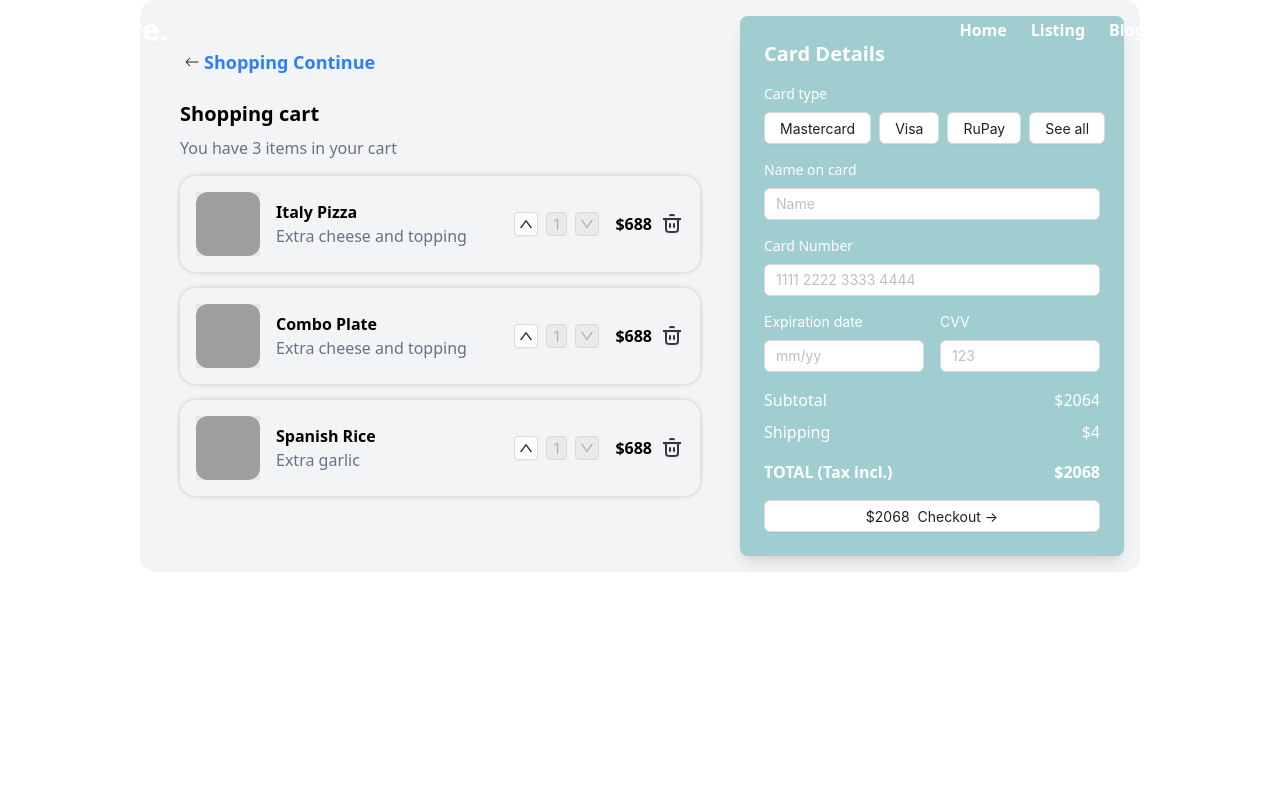
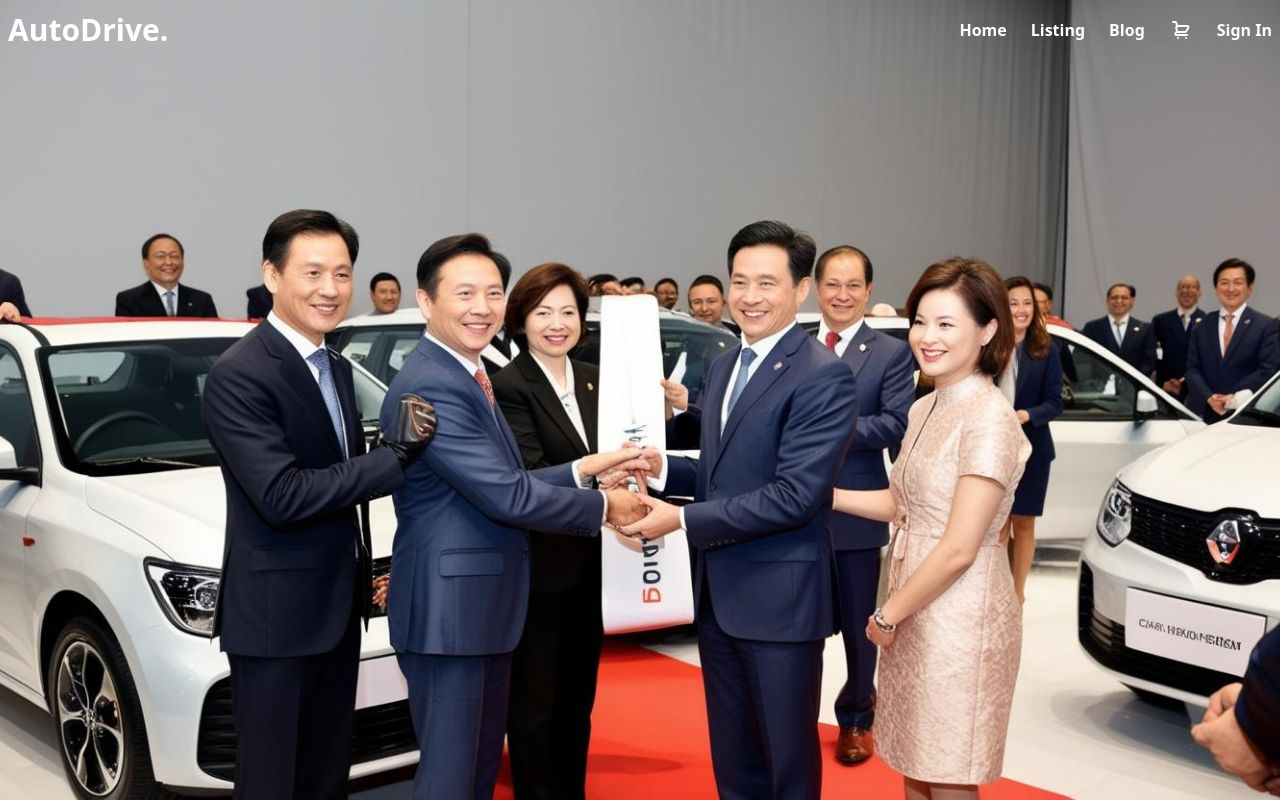
Before and after one commit to masterquanh06/auto-drive, a React (Vite) app: page /contact in a window 1280 px wide. Both pictures are taken after a click on the element 1180 px from the left and 30 px from the top of the page. Shown: the top 800 px of the page. Built offline with nearby package versions, Linux system fonts and the light colour scheme; grey boxes are pictures that could not be loaded.

Commit message:
fix bug header and add image listing , cart

```diff
--- a/src/Components/Header.tsx
+++ b/src/Components/Header.tsx
@@ -52,7 +52,7 @@ export default function Header() {
           Listing
         </NavLink>
         <NavLink
-          to="/about"
+          to="/blog"
           className={`cursor-pointer flex items-center ${isSticky ? "text-gray-700  hover:text-amber-800  transition duration-300" : "text-white hover:text-amber-800  transition duration-300"} `}
         >
           Blog
--- a/src/pages/cart/cart.tsx
+++ b/src/pages/cart/cart.tsx
@@ -1,9 +1,10 @@
-import {  Button, Input, Row, Col } from 'antd';
-import { Link } from 'react-router';
-import { useState } from 'react';
-import { UpOutlined, DownOutlined } from '@ant-design/icons';
-import TrashIcon from '../../Components/Icons/TrashIcon';
-import ArrowRight from '../../Components/Icons/ArrowRight';
+import { Button, Input, Row, Col } from "antd";
+import { Link } from "react-router";
+import { useState } from "react";
+import { UpOutlined, DownOutlined } from "@ant-design/icons";
+import TrashIcon from "../../Components/Icons/TrashIcon";
+import ArrowRight from "../../Components/Icons/ArrowRight";
+import CartCarImg from "../../assets/images/CartCar.png";
 
 interface CartItem {
   name: string;
@@ -14,9 +15,27 @@ interface CartItem {
 }
 
 const cartItems: CartItem[] = [
-  { name: 'Italy Pizza', img: 'https://cdn-media.sforum.vn/storage/app/media/anh-dep-8.jpg', description: 'Extra cheese and topping', price: 688, quantity: 1 },
-  { name: 'Combo Plate', img: 'https://cdn-media.sforum.vn/storage/app/media/anh-dep-8.jpg', description: 'Extra cheese and topping', price: 688, quantity: 1 },
-  { name: 'Spanish Rice', img: 'https://cdn-media.sforum.vn/storage/app/media/anh-dep-8.jpg', description: 'Extra garlic', price: 688, quantity: 1 },
+  {
+    name: "Italy Pizza",
+    img: "https://cdn-media.sforum.vn/storage/app/media/anh-dep-8.jpg",
+    description: "Extra cheese and topping",
+    price: 688,
+    quantity: 1,
+  },
+  {
+    name: "Combo Plate",
+    img: "https://cdn-media.sforum.vn/storage/app/media/anh-dep-8.jpg",
+    description: "Extra cheese and topping",
+    price: 688,
+    quantity: 1,
+  },
+  {
+    name: "Spanish Rice",
+    img: "https://cdn-media.sforum.vn/storage/app/media/anh-dep-8.jpg",
+    description: "Extra garlic",
+    price: 688,
+    quantity: 1,
+  },
 ];
 
 const cardTypes = ["Mastercard", "Visa", "RuPay", "See all"];
@@ -24,7 +43,10 @@ const cardTypes = ["Mastercard", "Visa", "RuPay", "See all"];
 export default function Cart() {
   const [activeCard, setActiveCard] = useState(null);
   const [items, setItems] = useState(cartItems);
-  const subtotal: number = items.reduce((sum, item) => sum + item.price * item.quantity, 0);
+  const subtotal: number = items.reduce(
+    (sum, item) => sum + item.price * item.quantity,
+    0
+  );
   const shipping: number = 4;
   const total: number = subtotal + shipping;
 
@@ -42,20 +64,38 @@ export default function Cart() {
   };
 
   return (
-    <div className="flex justify-center gap-4 w-250 items-start h-auto mx-auto bg-gray-100 rounded-2xl p-4">
+    <div className="">
       {/* Shopping Cart Section */}
-      <div className="w-full p-6">
+          <div
+            className="w-full h-screen bg-cover bg-center bg-no-repeat -z-10"
+                style={{ backgroundImage: `url(${CartCarImg})` }}
+            >
+
+            </div>
+      <div className="flex  justify-center gap-4 w-250  h-screen mx-auto bg-gray-100 rounded-2xl p-4 my-10">
+        <div className="w-full flex items-start flex-col p-6">
           <div className="flex items-center mb-4 text-blue-500  text-lg font-semibold cursor-pointer py-2">
-          <Link className='flex items-center hover:opacity-70' to={"/home"}>
-          <div className='rotate-180'><ArrowRight /></div>
+            <Link className="flex items-center hover:opacity-70" to={"/home"}>
+              <div className="rotate-180">
+                <ArrowRight />
+              </div>
               Shopping Continue
             </Link>
           </div>
           <h2 className="text-xl font-bold mb-2">Shopping cart</h2>
-        <p className="text-gray-500 mb-4">You have {items.length} items in your cart</p> {/* Sử dụng items.length */}
-
-        {items.map((item, index) => ( // Sử dụng items thay vì cartItems
-          <div key={index} className="flex items-center mb-4 shadow-[0_0_5px_rgba(0,0,0,0.2)] rounded-2xl p-4">
+          <p className="text-gray-500 mb-4">
+            You have {items.length} items in your cart
+          </p>{" "}
+          {/* Sử dụng items.length */}
+          {items.map(
+            (
+              item,
+              index // Sử dụng items thay vì cartItems
+            ) => (
+              <div
+                key={index}
+                className="flex items-center w-full mb-4 shadow-[0_0_5px_rgba(0,0,0,0.2)] rounded-2xl p-4"
+              >
                 <div className="flex justify-center w-16 h-16 bg-gray-200 mr-4">
                   <img className="rounded-xl" src={item.img} alt={item.name} />
                 </div>
@@ -81,53 +121,17 @@ export default function Cart() {
                     className="flex items-center justify-center"
                   />
                   <span className="mx-2 font-semibold">${item.price}</span>
-             <TrashIcon/>
+                  <TrashIcon />
                 </div>
               </div>
-        ))}
+            )
+          )}
         </div>
 
         {/* Card Details Section */}
-      <div className="w-full max-w-sm bg-[#A0CDD0] text-white rounded-lg shadow-lg p-6">
-        <h2 className="text-xl font-bold mb-4">Card Details</h2>
+        <div className="w-full h-80 flex gap-5 flex-col  justify-start max-w-sm bg-[#A0CDD0] text-white rounded-lg shadow-lg p-6 mt-8">
+            <label className="text-5xl mb-2">Cart</label>
 
-        <div className="mb-4">
-          <label className="block text-sm mb-2">Card type</label>
-          <div className="flex space-x-2">
-      {cardTypes.map((type) => (
-        <Button
-          key={type}
-          onClick={() => setActiveCard(type)}
-          className={`bg-white text-black border ${
-            activeCard === type ? "border-gray-400 bg-red-100" : "border-transparent"
-          } hover:border-gray-300`}
-        >
-          {type}
-        </Button>
-      ))}
-    </div>
-        </div>
-
-        <div className="mb-4">
-          <label className="block text-sm mb-2">Name on card</label>
-          <Input placeholder="Name" className="rounded-lg" />
-        </div>
-
-        <div className="mb-4">
-          <label className="block text-sm mb-2">Card Number</label>
-          <Input placeholder="1111 2222 3333 4444" className="rounded-lg" />
-        </div>
-
-        <Row gutter={16} className="mb-4">
-          <Col span={12}>
-            <label className="block text-sm mb-2">Expiration date</label>
-            <Input placeholder="mm/yy" className="rounded-lg" />
-          </Col>
-          <Col span={12}>
-            <label className="block text-sm mb-2">CVV</label>
-            <Input placeholder="123" className="rounded-lg" />
-          </Col>
-        </Row>
 
           <div className="flex justify-between mb-2">
             <span>Subtotal</span>
@@ -138,14 +142,14 @@ export default function Cart() {
             <span>${shipping}</span>
           </div>
           <div className="flex justify-between font-bold mb-4">
-          <span>TOTAL (Tax incl.)</span>
+            <span>TOTAL</span>
             <span>${total}</span>
           </div>
 
           <Button className="w-full bg-teal-400 text-black font-semibold py-2 rounded-lg flex items-center justify-between">
-          <span>${total}</span>
-          <span>Checkout →</span>
+            <span>Order payment</span>
           </Button>
+        </div>
       </div>
       </div>
   );
--- a/src/pages/listCar/Listings.tsx
+++ b/src/pages/listCar/Listings.tsx
@@ -1,4 +1,12 @@
+import { Input } from "antd";
 import { useState } from "react";
+import SuvIcon from "../../components/icons/SuvIcon";
+import SedanIcon from "../../components/icons/SedanIcon";
+import HatchbackIcon from "../../components/icons/HatchbackIcon";
+import CoupeIcon from "../../components/icons/CoupeIcon";
+import HybridIcon from "../../components/icons/HybridIcon";
+import CarsImg from "../../assets/images/Cars.png";
+
 
 function Listings() {
   const [searchTerm, setSearchTerm] = useState('');
@@ -134,6 +142,12 @@ function Listings() {
 
   return (
     <div className="bg-gray-100 min-h-screen">
+        <div
+                className="w-full h-screen bg-cover bg-center bg-no-repeat -z-10"
+                style={{ backgroundImage: `url(${CarsImg})` }}
+            >
+
+            </div>
       <main className="container mx-auto px-4 py-8">
         <h2 className="text-4xl font-bold mb-6">Available Cars</h2>
 
```
Also changed, not shown: src/assets/images/Cartcar.png (added), 1 other file (tests, documents, lock files or other folders). Lines whose indentation alone changed are shown as unchanged.
